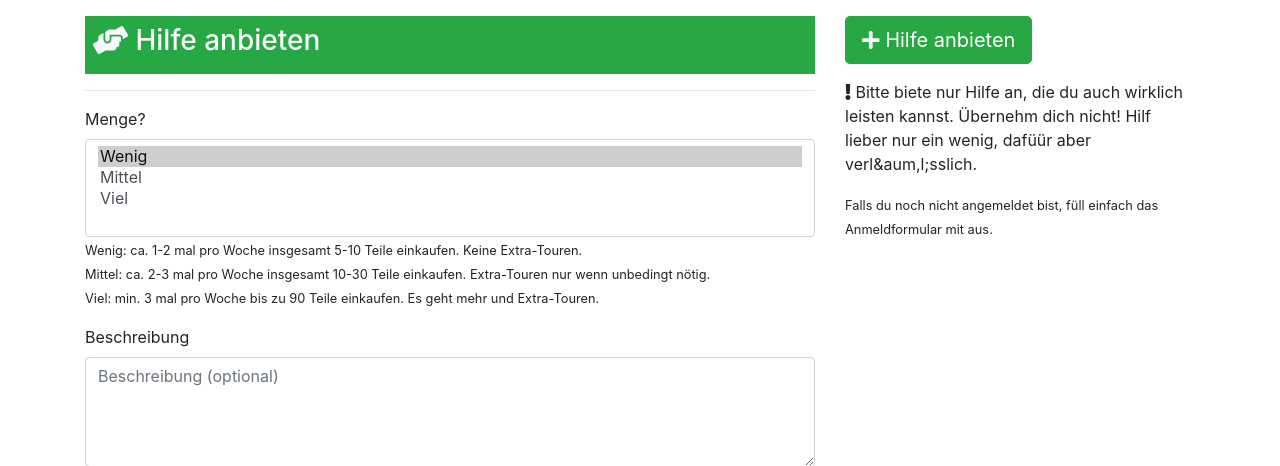
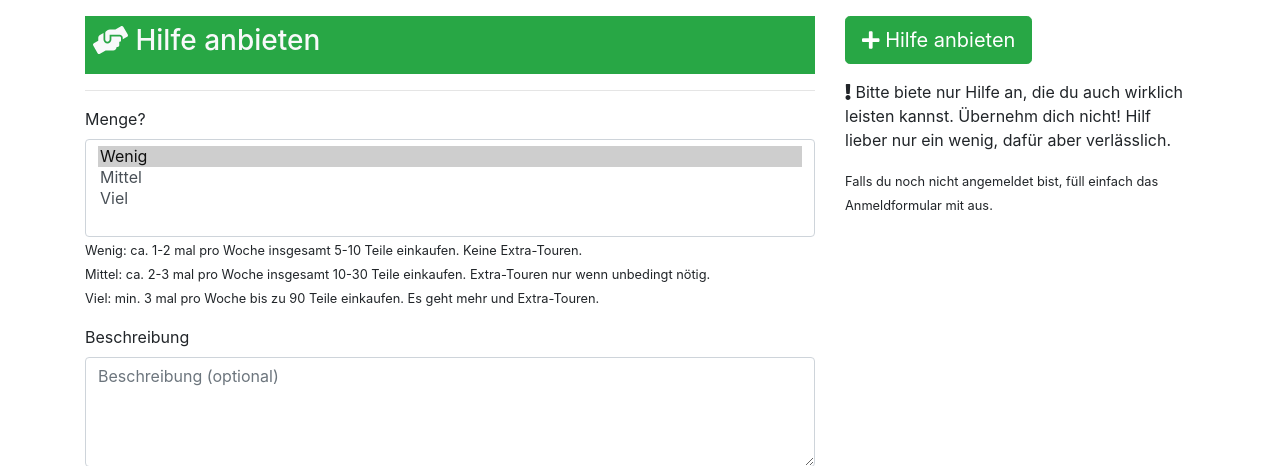
Before and after one commit to hanneseilers/nachbarshilfe, a PHP site: page /?offer in a window 1280 px wide. Shown: the part 56-522 px from the top of the page. Run offline with PHP 8.4, Linux system fonts and the light colour scheme; some libraries are stand-ins or nearby versions.

Commit message:
Fixed typo

```diff
--- a/content/offer.php
+++ b/content/offer.php
@@ -42,7 +42,7 @@
 					<a href="javascript: addOffer();"><button class="btn btn-lg btn-success"><i class="fas fa-plus"></i> Hilfe anbieten</button></a>
 				</p>
 				<p>
-					<i class="fas fa-exclamation"></i> Bitte biete nur Hilfe an, die du auch wirklich leisten kannst. Übernehm dich nicht! Hilf lieber nur ein wenig, dafü&uuml;r aber verl&aum,l;sslich.
+					<i class="fas fa-exclamation"></i> Bitte biete nur Hilfe an, die du auch wirklich leisten kannst. Übernehm dich nicht! Hilf lieber nur ein wenig, daf&uuml;r aber verl&auml;sslich.
 				</p>
 				<p>
 					<small>Falls du noch nicht angemeldet bist, f&uuml;ll einfach das Anmeldformular mit aus.</small>
```
